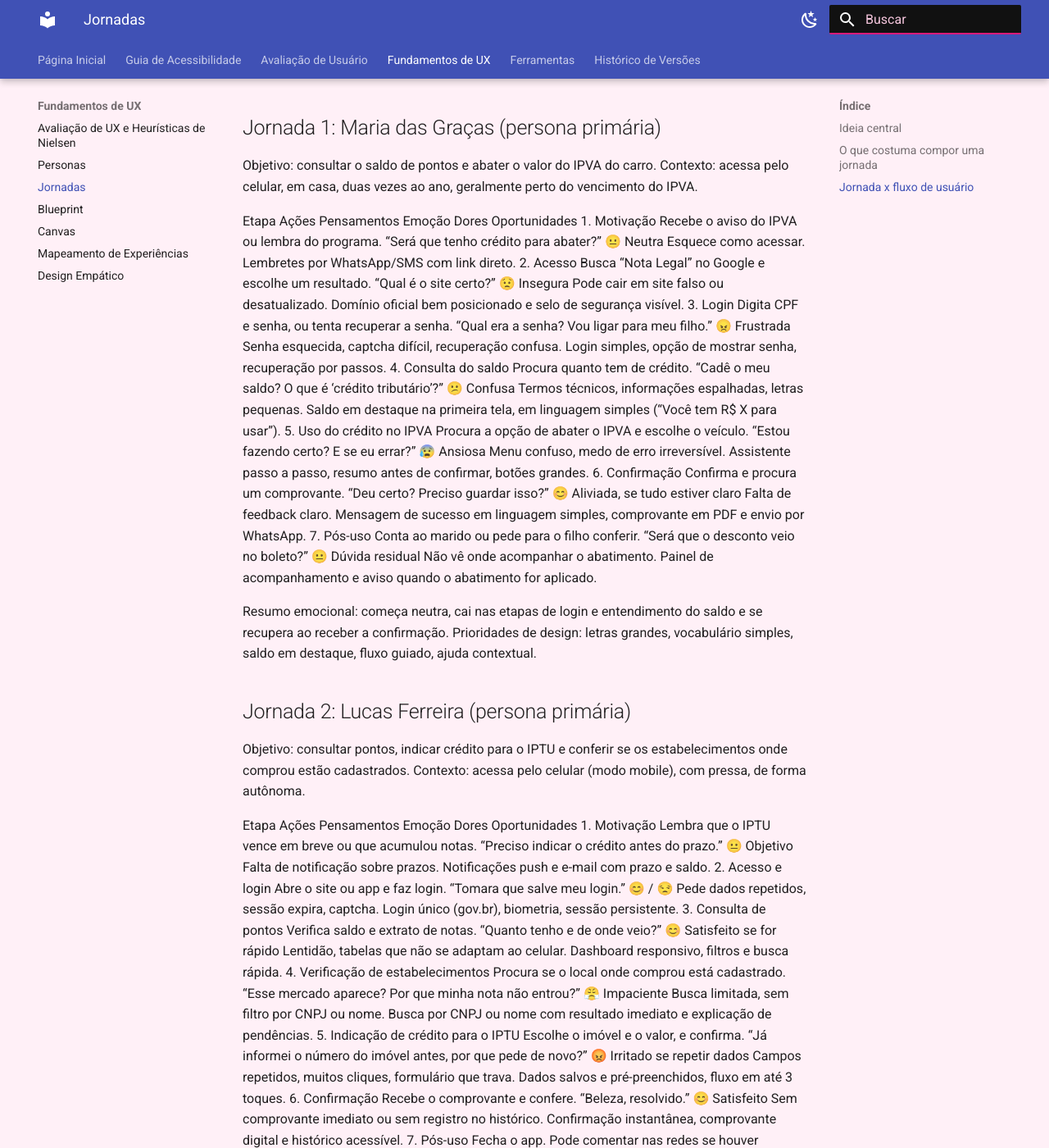
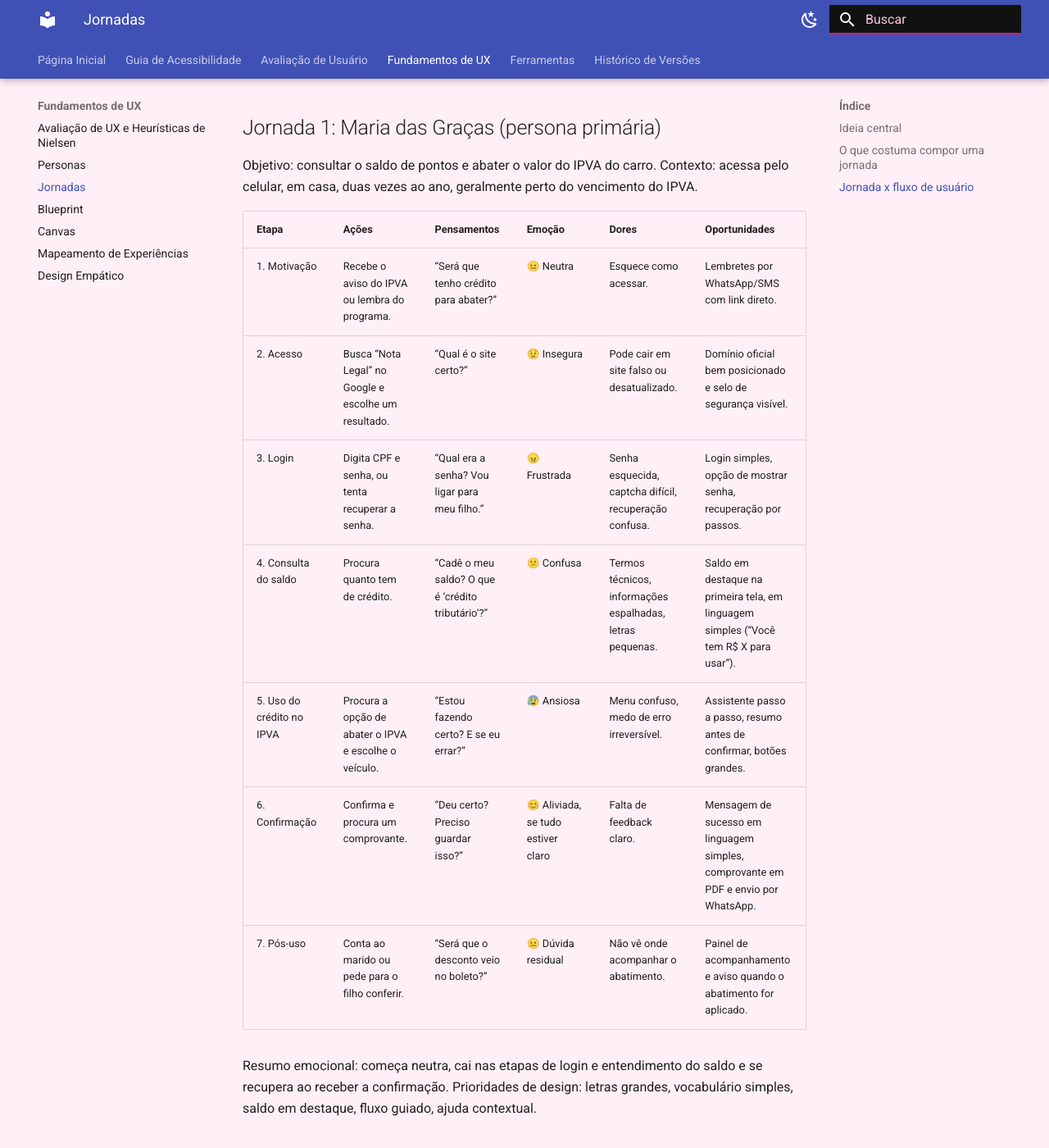
Before and after one commit to UnB-IHC/IHC_2026.2_Grupo01, an MkDocs documentation site: the page built from docs/ux/jornadas.md, in a window 1280 px wide and 1400 px high, scrolled down 1362 px. Shown: the whole window at 82% size. Built offline with MkDocs 1.6.1 and Material for MkDocs 9.7.7, drawn with Linux system fonts in a browser that asks for light colours; some of the changed text lies outside the part shown.

Commit message:
Update jornadas.md

```diff
--- a/docs/ux/jornadas.md
+++ b/docs/ux/jornadas.md
@@ -35,14 +35,15 @@ As seguintes jornadas foram elaboradas considerando as personas propostas no cap
 Objetivo: consultar o saldo de pontos e abater o valor do IPVA do carro.
 Contexto: acessa pelo celular, em casa, duas vezes ao ano, geralmente perto do vencimento do IPVA.
 
-Etapa	Ações	Pensamentos	Emoção	Dores	Oportunidades
-1. Motivação  Recebe o aviso do IPVA ou lembra do programa.	“Será que tenho crédito para abater?”	😐 Neutra	Esquece como acessar.	Lembretes por WhatsApp/SMS com link direto.
-2. Acesso	Busca “Nota Legal” no Google e escolhe um resultado.	“Qual é o site certo?”	😟 Insegura	Pode cair em site falso ou desatualizado.	Domínio oficial bem posicionado e selo de segurança visível.
-3. Login	Digita CPF e senha, ou tenta recuperar a senha.	“Qual era a senha? Vou ligar para meu filho.”	😠 Frustrada	Senha esquecida, captcha difícil, recuperação confusa.	Login simples, opção de mostrar senha, recuperação por passos.
-4. Consulta do saldo	Procura quanto tem de crédito.	“Cadê o meu saldo? O que é ‘crédito tributário’?”	😕 Confusa	Termos técnicos, informações espalhadas, letras pequenas.	Saldo em destaque na primeira tela, em linguagem simples (“Você tem R$ X para usar”).
-5. Uso do crédito no IPVA	Procura a opção de abater o IPVA e escolhe o veículo.	“Estou fazendo certo? E se eu errar?”	😰 Ansiosa	Menu confuso, medo de erro irreversível.	Assistente passo a passo, resumo antes de confirmar, botões grandes.
-6. Confirmação	Confirma e procura um comprovante.	“Deu certo? Preciso guardar isso?”	😊 Aliviada, se tudo estiver claro	Falta de feedback claro.	Mensagem de sucesso em linguagem simples, comprovante em PDF e envio por WhatsApp.
-7. Pós-uso	Conta ao marido ou pede para o filho conferir.	“Será que o desconto veio no boleto?”	😐 Dúvida residual	Não vê onde acompanhar o abatimento.	Painel de acompanhamento e aviso quando o abatimento for aplicado.
+|Etapa	|Ações|	Pensamentos|	Emoção	|Dores|	Oportunidades|
+|---|---|---|---|---|---|
+|1. Motivação|  Recebe o aviso do IPVA ou lembra do programa.	|“Será que tenho crédito para abater?”|	😐 Neutra	|Esquece como acessar.|	Lembretes por WhatsApp/SMS com link direto.|
+|2. Acesso	|Busca “Nota Legal” no Google e escolhe um resultado.|	“Qual é o site certo?”	|😟 Insegura|	Pode cair em site falso ou desatualizado.|	Domínio oficial bem posicionado e selo de segurança visível.|
+|3. Login	|Digita CPF e senha, ou tenta recuperar a senha.	|“Qual era a senha? Vou ligar para meu filho.”|	😠 Frustrada	|Senha esquecida, captcha difícil, recuperação confusa.|	Login simples, opção de mostrar senha, recuperação por passos.|
+|4. Consulta do saldo|	Procura quanto tem de crédito.	|“Cadê o meu saldo? O que é ‘crédito tributário’?”|	😕 Confusa	|Termos técnicos, informações espalhadas, letras pequenas.|	Saldo em destaque na primeira tela, em linguagem simples (“Você tem R$ X para usar”).|
+|5. Uso do crédito no IPVA|	Procura a opção de abater o IPVA e escolhe o veículo.|	“Estou fazendo certo? E se eu errar?”	|😰 Ansiosa	|Menu confuso, medo de erro irreversível.|	Assistente passo a passo, resumo antes de confirmar, botões grandes.|
+|6. Confirmação	|Confirma e procura um comprovante.|	“Deu certo? Preciso guardar isso?”	|😊 Aliviada, se tudo estiver claro|	Falta de feedback claro.|	Mensagem de sucesso em linguagem simples, comprovante em PDF e envio por WhatsApp.|
+|7. Pós-uso|	Conta ao marido ou pede para o filho conferir.	|“Será que o desconto veio no boleto?”|	😐 Dúvida residual	|Não vê onde acompanhar o abatimento.|	Painel de acompanhamento e aviso quando o abatimento for aplicado.|
 
 Resumo emocional: começa neutra, cai nas etapas de login e entendimento do saldo e se recupera ao receber a confirmação.
 Prioridades de design: letras grandes, vocabulário simples, saldo em destaque, fluxo guiado, ajuda contextual.
@@ -52,14 +53,15 @@ Prioridades de design: letras grandes, vocabulário simples, saldo em destaque,
 Objetivo: consultar pontos, indicar crédito para o IPTU e conferir se os estabelecimentos onde comprou estão cadastrados.
 Contexto: acessa pelo celular (modo mobile), com pressa, de forma autônoma.
 
-Etapa	Ações	Pensamentos	Emoção	Dores	Oportunidades
-1. Motivação	Lembra que o IPTU vence em breve ou que acumulou notas.	“Preciso indicar o crédito antes do prazo.”	😐 Objetivo	Falta de notificação sobre prazos.	Notificações push e e-mail com prazo e saldo.
-2. Acesso e login	Abre o site ou app e faz login.	“Tomara que salve meu login.”	😊 / 😒	Pede dados repetidos, sessão expira, captcha.	Login único (gov.br), biometria, sessão persistente.
-3. Consulta de pontos	Verifica saldo e extrato de notas.	“Quanto tenho e de onde veio?”	😊 Satisfeito se for rápido	Lentidão, tabelas que não se adaptam ao celular.	Dashboard responsivo, filtros e busca rápida.
-4. Verificação de estabelecimentos	Procura se o local onde comprou está cadastrado.	“Esse mercado aparece? Por que minha nota não entrou?”	😤 Impaciente	Busca limitada, sem filtro por CNPJ ou nome.	Busca por CNPJ ou nome com resultado imediato e explicação de pendências.
-5. Indicação de crédito para o IPTU	Escolhe o imóvel e o valor, e confirma.	“Já informei o número do imóvel antes, por que pede de novo?”	😡 Irritado se repetir dados	Campos repetidos, muitos cliques, formulário que trava.	Dados salvos e pré-preenchidos, fluxo em até 3 toques.
-6. Confirmação	Recebe o comprovante e confere.	“Beleza, resolvido.”	😊 Satisfeito	Sem comprovante imediato ou sem registro no histórico.	Confirmação instantânea, comprovante digital e histórico acessível.
-7. Pós-uso	Fecha o app. Pode comentar nas redes se houver problema.	“Podia ser mais rápido.”	😐 / 😊	Nenhum canal rápido de feedback.	Avaliação de 1 toque e atalhos para a próxima vez.
+|Etapa	|Ações|	Pensamentos|	Emoção	|Dores|	Oportunidades|
+|---|---|---|---|---|---|
+|1. Motivação|	Lembra que o IPTU vence em breve ou que acumulou notas.	|“Preciso indicar o crédito antes do prazo.”|	😐 Objetivo	|Falta de notificação sobre prazos.	|Notificações push e e-mail com prazo e saldo.|
+|2. Acesso e login	|Abre o site ou app e faz login.	|“Tomara que salve meu login.”	|😊 / 😒	|Pede dados repetidos, sessão expira, captcha.|	Login único (gov.br), biometria, sessão persistente.|
+|3. Consulta de pontos	|Verifica saldo e extrato de notas.|	“Quanto tenho e de onde veio?”	|😊 Satisfeito se for rápido	|Lentidão, tabelas que não se adaptam ao celular.|	Dashboard responsivo, filtros e busca rápida.|
+|4. Verificação de estabelecimentos	|Procura se o local onde comprou está cadastrado.	|“Esse mercado aparece? Por que minha nota não entrou?”|	😤 Impaciente|	Busca limitada, sem filtro por CNPJ ou nome.|	Busca por CNPJ ou nome com resultado imediato e explicação de pendências.|
+|5. Indicação de crédito para o IPTU	|Escolhe o imóvel e o valor, e confirma.	|“Já informei o número do imóvel antes, por que pede de novo?”|	😡 Irritado se repetir dados	|Campos repetidos, muitos cliques, formulário que trava.	|Dados salvos e pré-preenchidos, fluxo em até 3 toques.|
+|6. Confirmação	|Recebe o comprovante e confere.	|“Beleza, resolvido.”	|😊 Satisfeito|	Sem comprovante imediato ou sem registro no histórico.|	Confirmação instantânea, comprovante digital e histórico acessível.|
+|7. Pós-uso|	Fecha o app.| Pode comentar nas redes se houver problema.|	“Podia ser mais rápido.”	😐 / 😊|	Nenhum canal rápido de feedback.|	Avaliação de 1 toque e atalhos para a próxima vez.|
 
 Resumo emocional: relativamente estável. A irritação surge com lentidão, travamentos e dados repetidos.
 Prioridades de design: agilidade, mobile-first, pré-preenchimento, poucos cliques, estabilidade.
@@ -69,21 +71,23 @@ Prioridades de design: agilidade, mobile-first, pré-preenchimento, poucos cliqu
 Objetivo: consultar a quantidade de pontos.
 Contexto: tenta em casa, com ajuda eventual dos netos, e acaba recorrendo ao atendimento presencial.
 
-Etapa	Ações	Pensamentos	Emoção	Dores	Oportunidades
-1. Motivação	Quer saber se tem pontos ou crédito.	“Será que tenho algum dinheiro lá?”	😐 Curioso	Não sabe por onde começar.	Canal de atendimento telefônico ou por voz como alternativa.
-2. Pedido de ajuda	Chama o neto para abrir o site.	“Não quero ficar dependendo dos outros.”	😞 Dependente	Sem autonomia, depende da disponibilidade da família.	Interface simples e autoexplicativa.
-3. Acesso ao site	Tenta ler a página inicial.	“Não consigo ler essas letras.”	😣 Frustrado	Fonte pequena, baixo contraste, muitas informações.	Alto contraste, ajuste de fonte, página inicial enxuta.
-4. Login	Tenta digitar CPF e senha, ou depende do neto.	“Que senha é essa? Não lembro.”	😠 Irritado	Senha complexa, captcha visual inacessível, erros sem explicação.	Captcha acessível, mensagens claras, login assistido.
-5. Navegação e consulta	Tenta achar a área de pontos, com leitor de tela ou teclado.	“Onde está isso? Não acho.”	😩 Perdido	Menus inacessíveis por teclado, falta de rótulos e texto alternativo, ordem de foco confusa.	Conformidade com WCAG/eMAG, navegação por teclado, compatibilidade com leitores de tela.
-6. Desistência	Desiste e decide ir ao posto de atendimento.	“Isso não é pra mim. Prefiro falar com uma pessoa.”	😔 Excluído	Perda de tempo, deslocamento, sensação de exclusão digital.	Atendimento telefônico, WhatsApp com áudio, agendamento no posto.
-7. Atendimento presencial	Vai ao posto e resolve com um atendente.	“Aqui sim, é fácil.”	😌 Aliviado	Filas e deslocamento.	Mostrar no posto como acessar sozinho, com treinamento e material impresso.
+|Etapa	|Ações|	Pensamentos|	Emoção	|Dores|	Oportunidades|
+|---|---|---|---|---|---|
+|1. Motivação	|Quer saber se tem pontos ou crédito.	|“Será que tenho algum dinheiro lá?”|	😐 Curioso|	Não sabe por onde começar.	|Canal de atendimento telefônico ou por voz como alternativa.|
+|2. Pedido de ajuda|	Chama o neto para abrir o site.|	“Não quero ficar dependendo dos outros.”|	😞 Dependente|	Sem autonomia, depende da disponibilidade da família.	|Interface simples e autoexplicativa.|
+|3. Acesso ao site|	Tenta ler a página inicial.|	“Não consigo ler essas letras.”	|😣 Frustrado|	Fonte pequena, baixo contraste, muitas informações.	|Alto contraste, ajuste de fonte, página inicial enxuta.|
+|4. Login|	Tenta digitar CPF e senha, ou depende do neto.	|“Que senha é essa? Não lembro.”|	😠 Irritado|	Senha complexa, captcha visual inacessível, erros sem explicação.	|Captcha acessível, mensagens claras, login assistido.|
+|5. Navegação e consulta|	Tenta achar a área de pontos, com leitor de tela ou teclado.|	“Onde está isso? Não acho.”|	😩 Perdido	|Menus inacessíveis por teclado, falta de rótulos e texto alternativo, ordem de foco confusa.|	Conformidade com WCAG/eMAG, navegação por teclado, compatibilidade com leitores de tela.|
+|6. Desistência|	Desiste e decide ir ao posto de atendimento.|	“Isso não é pra mim. Prefiro falar com uma pessoa.”	|😔 Excluído|	Perda de tempo, deslocamento, sensação de exclusão digital.|	Atendimento telefônico, WhatsApp com áudio, agendamento no posto.|
+|7. Atendimento presencial|	Vai ao posto e resolve com um atendente.|	“Aqui sim, é fácil.”	|😌 Aliviado|	Filas e deslocamento.|	Mostrar no posto como acessar sozinho, com treinamento e material impresso.|
 
 Resumo emocional: curva descendente até a desistência e leve recuperação só no atendimento presencial.
 Prioridades de design: acessibilidade (contraste, fonte ajustável, teclado, leitor de tela), fluxo mínimo e canais alternativos.
 
 ## Comparativo rápido
-	Maria	Lucas	Joaquim
-Maior barreira	Linguagem técnica e insegurança	Lentidão e dados repetidos	Acessibilidade
-Momento crítico	Entender o saldo	Indicar o crédito	Navegar e fazer login
-Necessidade-chave	Clareza e orientação	Agilidade e autonomia	Acessibilidade e simplicidade
-Risco	Pedir ajuda ou desistir	Reclamar e abandonar	Exclusão digital
+||Maria|	Lucas|	Joaquim|
+|---|---|---|---|
+|Maior barreira	|Linguagem técnica e insegurança|	Lentidão e dados repetidos|	Acessibilidade|
+|Momento crítico	|Entender o saldo	|Indicar o crédito|	Navegar e fazer login|
+|Necessidade-chave|	Clareza e orientação|	Agilidade e autonomia|	Acessibilidade e simplicidade|
+|Risco	|Pedir ajuda ou desistir	|Reclamar e abandonar	|Exclusão digital|
```
